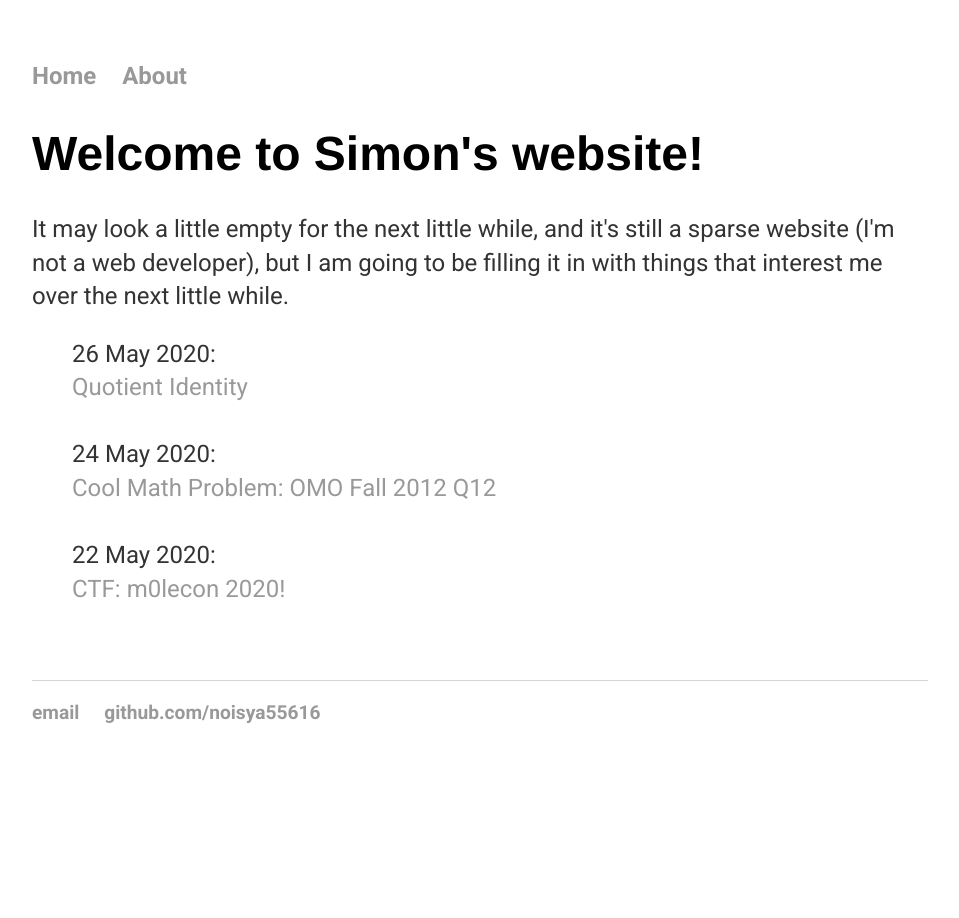
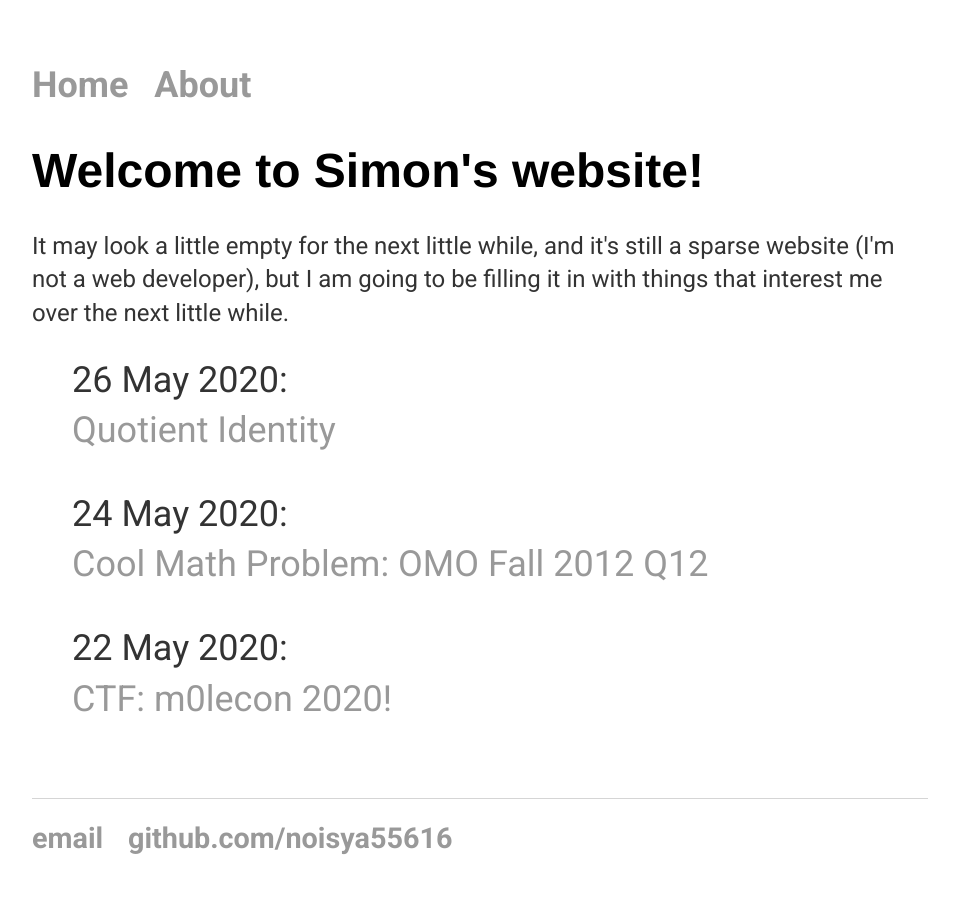
Before and after one commit to shangmingwu/noisya55616.github.io-archive, a Jekyll site: the page built from index.html, in a window 1280 px wide. Shown: the whole page, without its empty margins (160-1119 px from the left). Built offline with Jekyll 4.4.1, drawn with Linux system fonts in a browser that asks for light colours.

Commit message:
Update main.css

```diff
--- a/css/main.css
+++ b/css/main.css
@@ -46,7 +46,7 @@
     line-height: 1.4em;
     color: #333;
 }
-ul ul{
+ul li{
 	font-family: 'Roboto', 'Helvetica';
     font-size: 1.5em;
     line-height: 1.4em;
```
